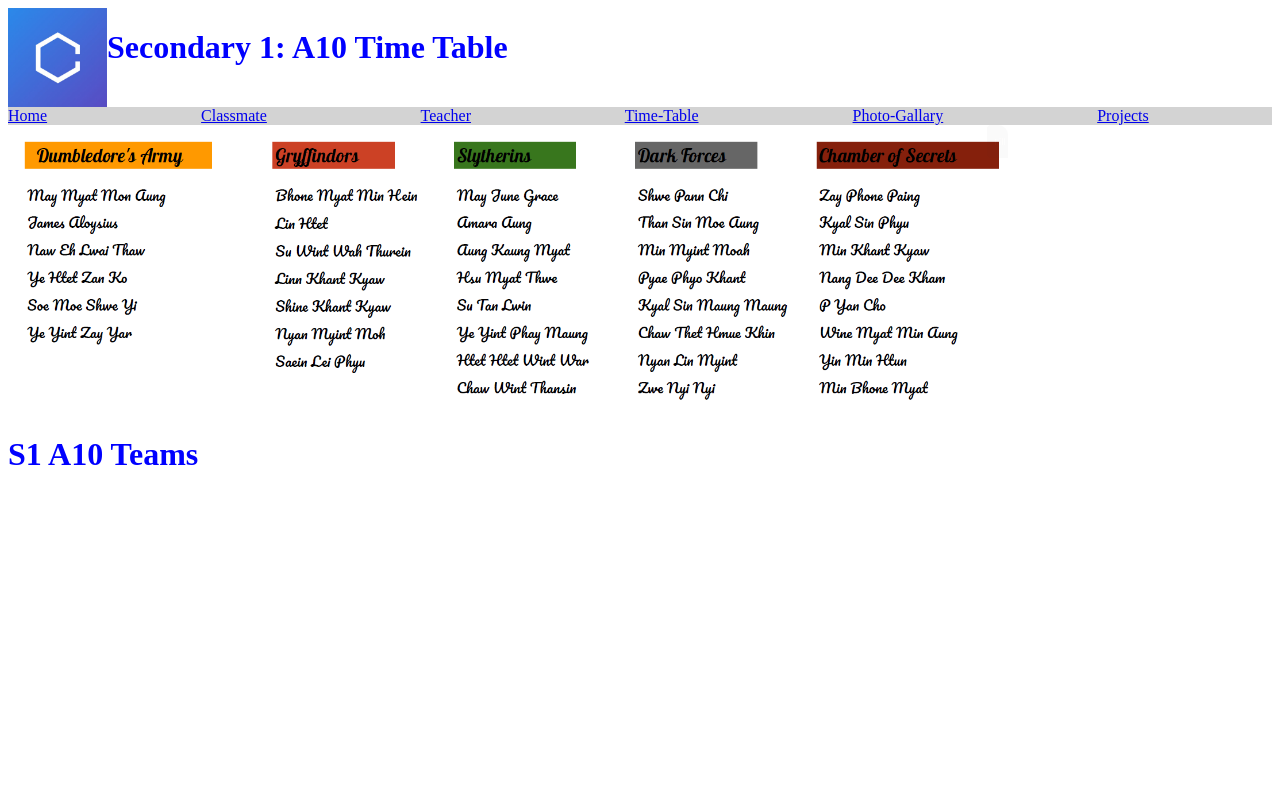
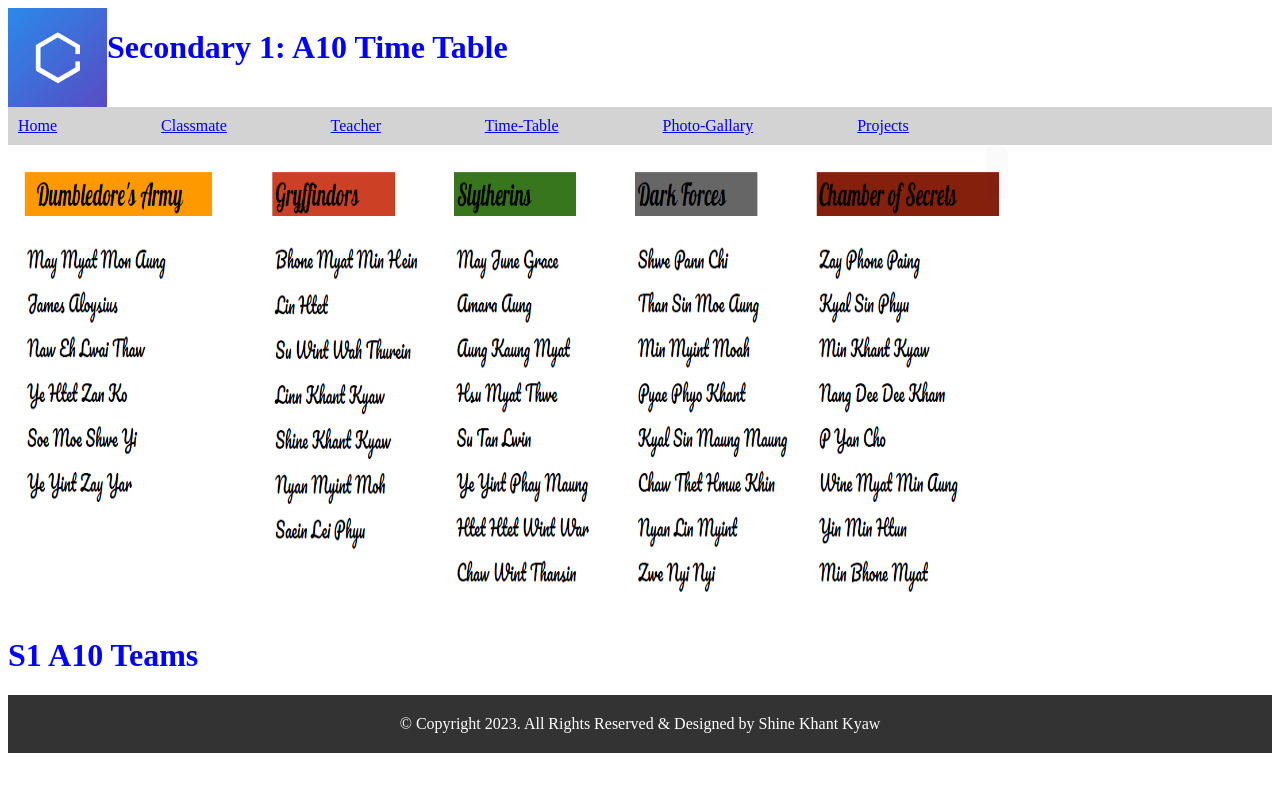
Before and after one commit to skk21/SKK_ClassS1A10, a plain HTML site: page class.html in a window 1280 px wide. Drawn offline with Linux system fonts and the light colour scheme.

Commit message:
Update class.html

```diff
--- a/class.html
+++ b/class.html
@@ -12,12 +12,18 @@
             }
             .Gate{
                 background-color: lightgray;
-                word-spacing: 150px;
+                word-spacing: 100px;
+                padding: 10px;
             }
             .div{
                 transition-duration: 1s;
                 border-radius: 10px;
                 justify-self:left ;
+                height: 60%;
+                margin: 0;
+                display: flex;
+                flex-direction: column;
+                flex: 1;
             }
             .div:hover{
                 transform: scale(1.05);
@@ -29,6 +35,12 @@
             .vic:hover{
                 transform: rotateX(180deg);
                 color: red;
+            }
+            .footer {
+                background-color: #333;
+                color: #fff;
+                text-align: center;
+                padding: 20px;
             }
         </style>
     </head>
@@ -48,4 +60,5 @@
         <img class="div" src="image_2023-04-07_17-14-28.png" alt="image_2023-04-07_17-14-28" width="1000">
         <h1 class="vic">S1 A10 Teams</h1>
     </body>
+    <p class="footer">© Copyright 2023. All Rights Reserved & Designed by Shine Khant Kyaw</p>
 </html>
```
